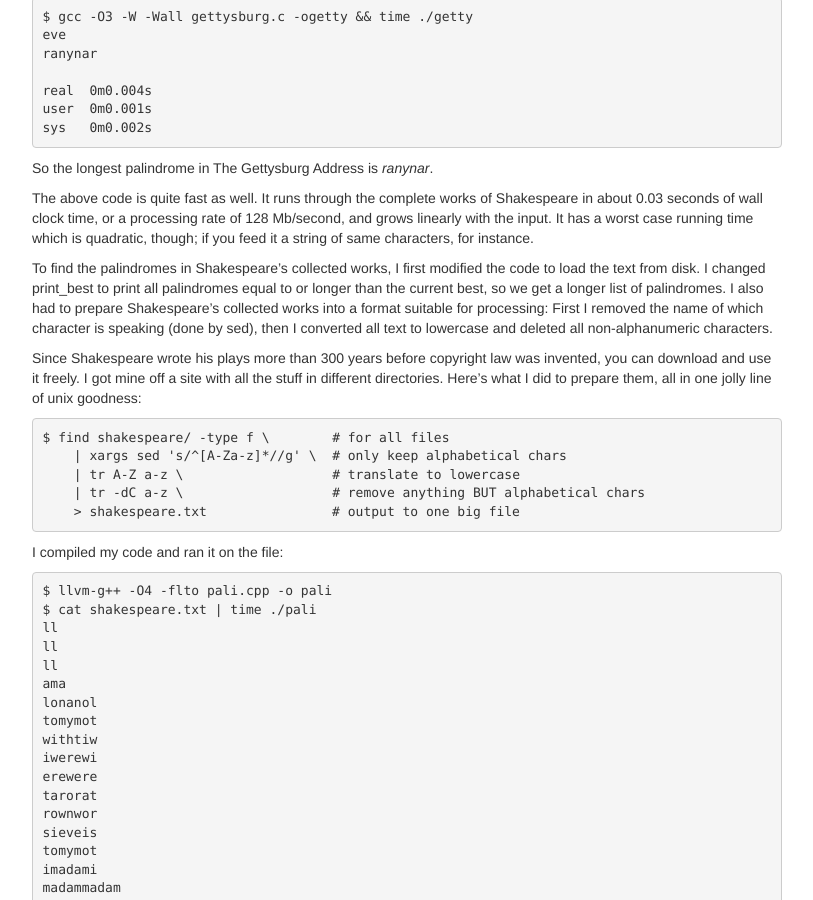
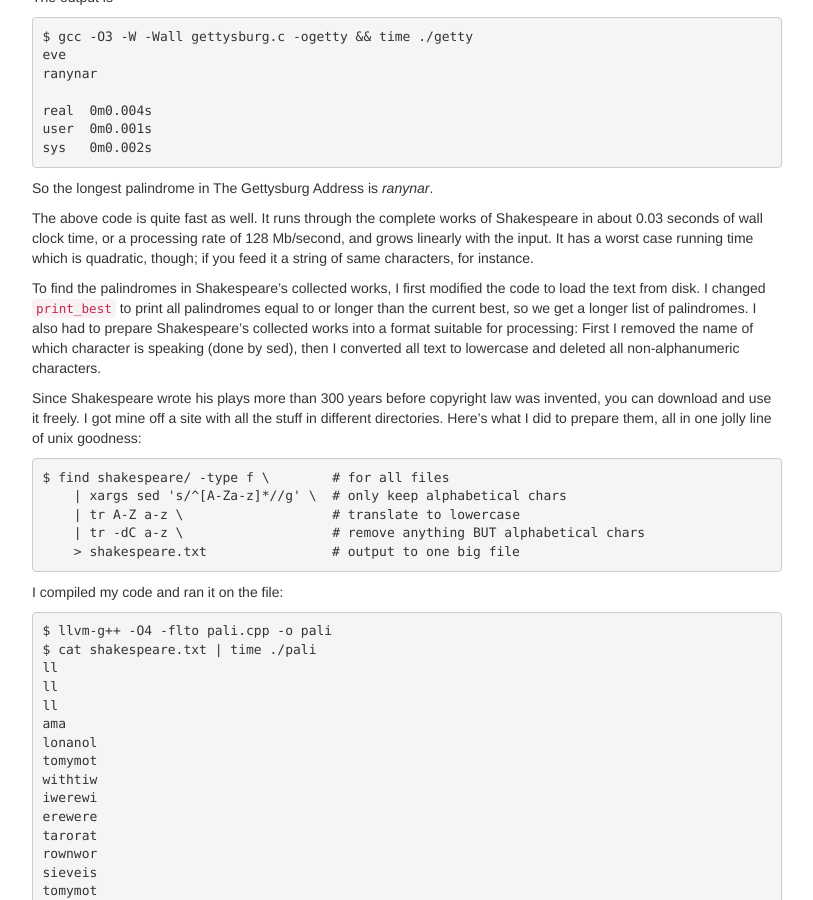
Before and after one commit to cslarsen/csl.name, a Jekyll site: the page built from _posts/2011-03-03-palindromes-gettysburg-shakespeare.markdown, in a window 1280 px wide and 900 px high, scrolled down 1703 px. Shown: the whole window, without its empty margins (38-851 px from the left). Built offline with Jekyll 4.4.1, drawn with Linux system fonts in a browser that asks for light colours; Markdown is read by kramdown in place of the engine named in the settings; comment, search, counter and statistics services are not loaded; some of the changed text lies outside the part shown.

```diff
--- a/_posts/2011-03-03-palindromes-gettysburg-shakespeare.markdown
+++ b/_posts/2011-03-03-palindromes-gettysburg-shakespeare.markdown
@@ -110,7 +111,7 @@ running time which is quadratic, though; if you feed it a string of same
 characters, for instance.
 
 To find the palindromes in Shakespeare's collected works, I first modified
-the code to load the text from disk. I changed print_best to print all
+the code to load the text from disk. I changed `print_best` to print all
 palindromes equal to or longer than the current best, so we get a longer
 list of palindromes. I also had to prepare Shakespeare's collected works
 into a format suitable for processing: First I removed the name of which
--- a/_tools/update_post.py
+++ b/_tools/update_post.py
@@ -1,3 +1,5 @@
+#! /usr/bin/env python
+
 """
 Updates the "updated: " field in Jekyll posts, using the most recent git commit
 date.
```
Also changed, not shown: other parts of _posts/2011-03-03-palindromes-gettysburg-shakespeare.markdown (+6 -5 lines).
